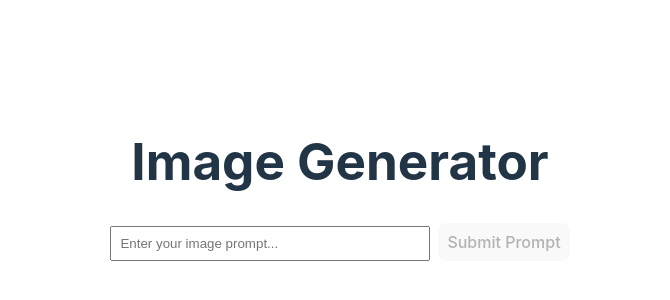
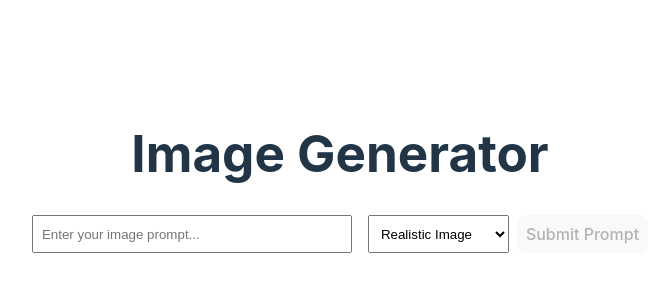
Before and after one commit to kolkoa/abe-react-app, a React (Vite) app: page / in a window 1280 px wide. Shown: the part 220-520 px from the top of the page, without its empty margins (300-970 px from the left). Built offline with nearby package versions, Linux system fonts and the light colour scheme.

Commit message:
add styles dropdown

```diff
--- a/src/App.tsx
+++ b/src/App.tsx
@@ -1,11 +1,14 @@
 import { useState } from 'react'
 import './App.css'
+import { StyleSelector } from './components/StyleSelector'
+import { RECRAFT_STYLES } from './config/styles'
 
 function App() {
   const [prompt, setPrompt] = useState('')
   const [imageUrl, setImageUrl] = useState('')
   const [isLoading, setIsLoading] = useState(false)
   const [error, setError] = useState('')
+  const [selectedStyle, setSelectedStyle] = useState(RECRAFT_STYLES[0].value) // Default to first style
 
   const handleSubmit = async () => {
     if (!prompt.trim()) return
@@ -15,12 +18,16 @@ function App() {
 
     try {
       console.log('Sending prompt:', prompt);
+      console.log('Using style:', selectedStyle);
 
-      const requestBody = JSON.stringify({ prompt });
+      const requestBody = JSON.stringify({
+        prompt,
+        style: selectedStyle  // Use selected style instead of hardcoded value
+      });
       console.log('Request body:', requestBody);
 
       const response = await fetch('/api/generate-image', {
-        method: 'POST',  // Verify this is actually POST
+        method: 'POST',
         headers: {
           'Content-Type': 'application/json',
         },
@@ -39,8 +46,8 @@ function App() {
       const data = await response.json();
       console.log('Response data:', data);
 
-      if (data.data && data.data[0].url) {
-        setImageUrl(data.data[0].url);
+      if (data.url) {
+        setImageUrl(data.url);
       } else {
         setError('Failed to generate image');
       }
@@ -62,7 +69,7 @@ function App() {
   return (
     <div>
       <h1>Image Generator</h1>
-      <div>
+      <div style={{ display: 'flex', gap: '8px', marginBottom: '16px' }}>
         <input
           type="text"
           value={prompt}
@@ -72,9 +79,14 @@ function App() {
           style={{ padding: '8px', width: '300px' }}
           disabled={isLoading}
         />
+        <StyleSelector
+          styles={RECRAFT_STYLES}
+          selectedStyle={selectedStyle}
+          onStyleChange={setSelectedStyle}
+        />
         <button
           onClick={handleSubmit}
-          style={{ marginLeft: '8px', padding: '8px' }}
+          style={{ padding: '8px' }}
           disabled={isLoading || !prompt.trim()}
         >
           {isLoading ? 'Generating...' : 'Submit Prompt'}
--- /dev/null
+++ b/src/components/StyleSelector.tsx
@@ -0,0 +1,23 @@
+import { StyleOption } from '../config/styles';
+
+interface StyleSelectorProps {
+    styles: StyleOption[];
+    selectedStyle: string;
+    onStyleChange: (style: string) => void;
+}
+
+export function StyleSelector({ styles, selectedStyle, onStyleChange }: StyleSelectorProps) {
+    return (
+        <select
+            value={selectedStyle}
+            onChange={(e) => onStyleChange(e.target.value)}
+            style={{ padding: '8px', marginLeft: '8px' }}
+        >
+            {styles.map((style) => (
+                <option key={style.value} value={style.value}>
+                    {style.label}
+                </option>
+            ))}
+        </select>
+    );
+}
--- /dev/null
+++ b/src/config/styles.ts
@@ -0,0 +1,11 @@
+export interface StyleOption {
+    value: string;
+    label: string;
+    description?: string;
+}
+
+export const RECRAFT_STYLES: StyleOption[] = [
+    { value: 'realistic_image', label: 'Realistic Image' },
+    { value: 'digital_illustration', label: 'Digital Illustration' },
+    { value: 'vector_illustration', label: 'Vector Illustration' }
+];
```
Also changed, not shown: 1 other file (tests, documents, lock files or other folders).
